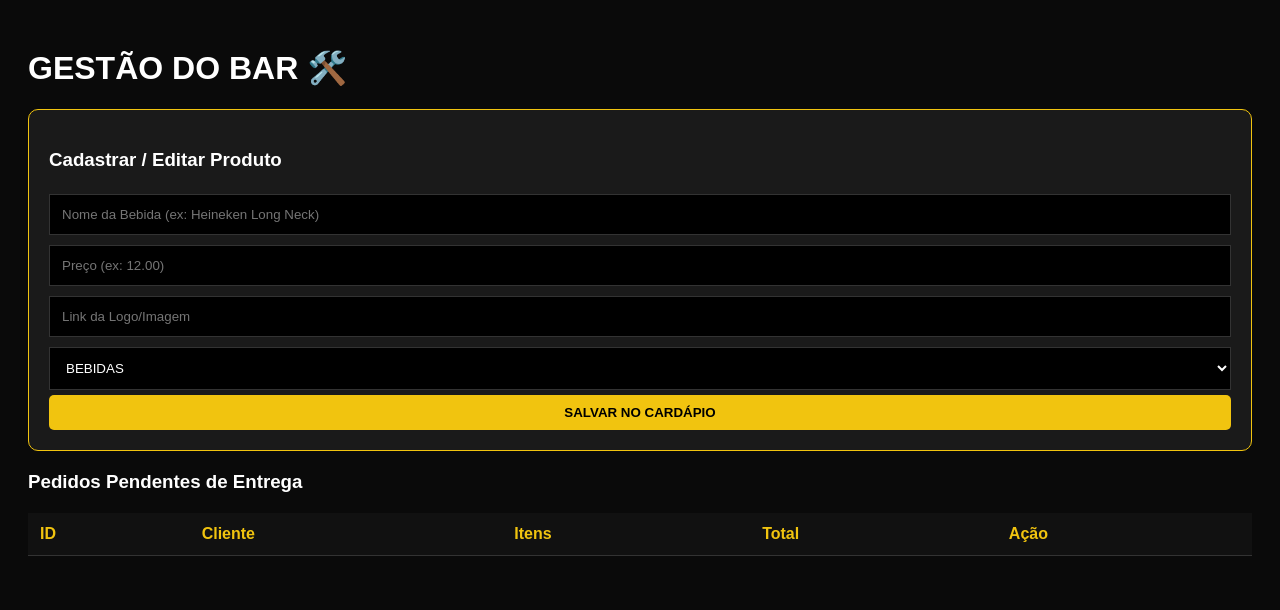
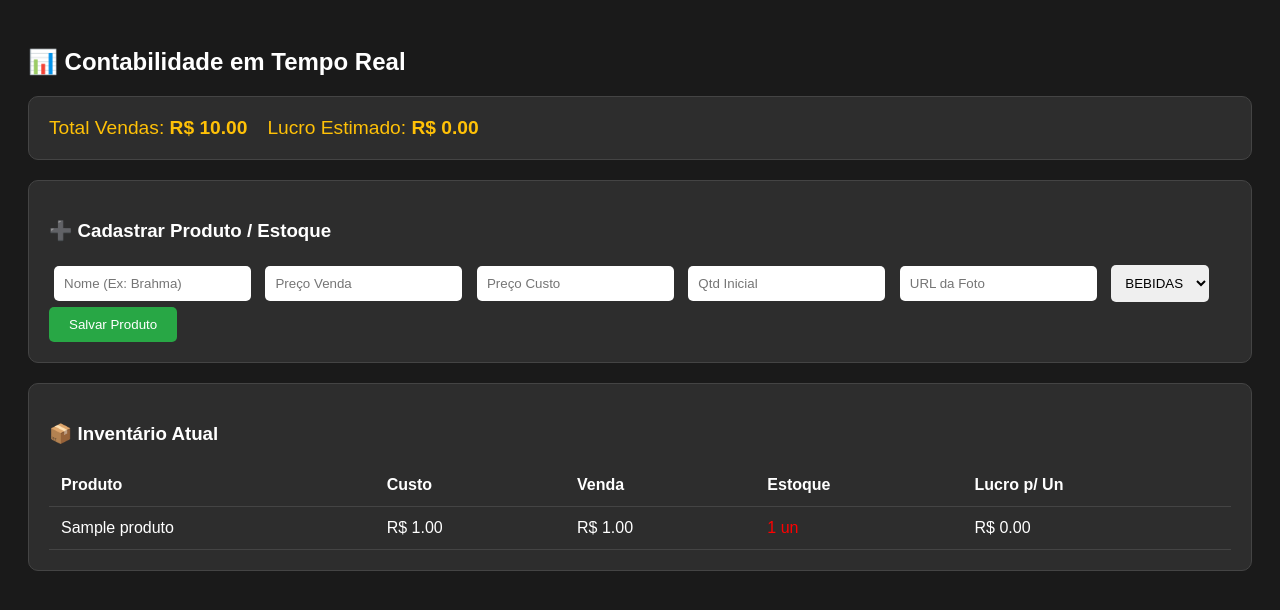
Before and after one commit to wagnerzaparolli15-ai/evento_samba, a Flask app: page /admin/bar/produtos in a window 1280 px wide. Shown: the top 610 px of the page. Run offline with Flask 3, Linux system fonts and the light colour scheme; tables that the repository leaves empty hold one stand-in row (values such as "Sample post"); lists and menus that the app fills with data are empty.

Commit message:
Inventario e Lucro Automatico

```diff
--- a/app.py
+++ b/app.py
@@ -5,12 +5,10 @@
 
 app = Flask(__name__)
 
-# --- CONFIGURAÇÃO DO BANCO DE DADOS (RENDER) ---
+# --- CONFIGURAÇÃO DO BANCO DE DADOS ---
 uri = "postgresql://db_fazcomfe_user:bo24NlcJANvGehkj97PytDoNyoiT696V@dpg-d6b4mq4hncsc7386sfag-a/db_fazcomfe?sslmode=require"
 app.config['SQLALCHEMY_DATABASE_URI'] = uri
 app.config['SQLALCHEMY_TRACK_MODIFICATIONS'] = False
-app.config['SQLALCHEMY_ENGINE_OPTIONS'] = {"pool_pre_ping": True, "pool_recycle": 300}
-
 db = SQLAlchemy(app)
 sdk = mercadopago.SDK("APP_USR-3244228687878580-021915-5528b1d97c9055fab65127d73dc1427d-24221819")
 
@@ -21,17 +19,18 @@
     nome = db.Column(db.String(100))
     telefone = db.Column(db.String(20), unique=True)
     pago = db.Column(db.Boolean, default=False)
-    utilizado = db.Column(db.Boolean, default=False)
-    mp_id = db.Column(db.String(100))
     pedidos_bar = db.relationship('PedidoBar', backref='comprador', lazy=True)
 
 class Produto(db.Model):
     __tablename__ = 'bar_produtos'
     id = db.Column(db.Integer, primary_key=True)
     nome = db.Column(db.String(100), nullable=False)
-    preco = db.Column(db.Float, nullable=False)
+    preco_venda = db.Column(db.Float, nullable=False)
+    preco_custo = db.Column(db.Float, default=0.0)
+    estoque = db.Column(db.Integer, default=0)
+    vendas_count = db.Column(db.Integer, default=0) # Quantos foram vendidos
     imagem_url = db.Column(db.String(500))
-    categoria = db.Column(db.String(50)) # BEBIDAS, COMIDA, LANCHES
+    categoria = db.Column(db.String(50))
     ativo = db.Column(db.Boolean, default=True)
 
 class PedidoBar(db.Model):
@@ -40,109 +39,18 @@
     cliente_id = db.Column(db.Integer, db.ForeignKey('cliente.id'))
     itens_resumo = db.Column(db.Text)
     valor_total = db.Column(db.Float)
-    pago = db.Column(db.Boolean, default=False)
+    pago = db.Column(db.Boolean, default=True) # Pix já cai pago
     entregue = db.Column(db.Boolean, default=False)
-    mp_id = db.Column(db.String(100))
     data = db.Column(db.DateTime, default=datetime.utcnow)
 
 with app.app_context():
     db.create_all()
 
-# --- ROTAS DE INGRESSO ---
+# --- ROTAS ---
 
 @app.route('/')
 def index():
-    # CORREÇÃO AQUI: Enviando a variável 'preco' que o index.html exige
     return render_template('index.html', preco=45.0)
-
-@app.route('/reservar', methods=['POST'])
-def reservar():
-    nome = request.form.get('nome', '').upper().strip()
-    tel = re.sub(r"\D", "", request.form.get('telefone', ''))
-    if not nome or not tel: return "Erro: Nome e telefone obrigatórios."
-
-    c = Cliente.query.filter_by(telefone=tel).first()
-    if not c:
-        c = Cliente(nome=nome, telefone=tel)
-        db.session.add(c)
-        db.session.commit()
-    return redirect(url_for('pagamento', id=c.id))
-
-@app.route('/pagamento/<int:id>')
-def pagamento(id):
-    c = Cliente.query.get_or_404(id)
-    valor = 45.0 + (c.id / 100.0)
-    pay_data = {
-        "transaction_amount": valor,
-        "description": f"Ingresso #{c.id} - {c.nome}",
-        "payment_method_id": "pix",
-        "payer": {"email": "wagnerzaparolli15@gmail.com"}
-    }
-    result = sdk.payment().create(pay_data)
-    pix = result["response"]["point_of_interaction"]["transaction_data"]
-    return render_template('pagamento.html', c=c, pix_codigo=pix["qr_code"], qrcode_base64=pix["qr_code_base64"])
-
-@app.route('/ingresso/<int:id>')
-def validar_ingresso(id):
-    c = Cliente.query.get_or_404(id)
-    if not c.pago:
-        payments = sdk.payment().search({'sort': 'date_created', 'criteria': 'desc'})['response']['results']
-        for p in payments:
-            if p['status'] == 'approved' and abs(float(p['transaction_amount']) - (45.0 + c.id/100.0)) < 0.01:
-                c.pago = True
-                db.session.commit()
-                break
-    if c.pago:
-        return redirect(url_for('recepcao', id=c.id))
-    return render_template('templates-feedback.html', tipo='aguardando', id=c.id)
-
-@app.route('/recepcao/<int:id>')
-def recepcao(id):
-    c = Cliente.query.get_or_404(id)
-    return render_template('recepcao.html', c=c)
-
-@app.route('/obrigado/<int:id>')
-def obrigado(id):
-    c = Cliente.query.get_or_404(id)
-    checkin_url = url_for('checkin', id=c.id, _external=True)
-    return render_template('obrigado.html', nome=c.nome, id_reserva=c.id, checkin_url=checkin_url)
-
-# --- SISTEMA DO BAR ---
-
-@app.route('/bar/<int:id>')
-def bar(id):
-    c = Cliente.query.get_or_404(id)
-    produtos = Produto.query.filter_by(ativo=True).all()
-    # Separação por categorias para o layout de abas
-    bebidas = [p for p in produtos if p.categoria == 'BEBIDAS']
-    comidas = [p for p in produtos if p.categoria == 'COMIDA']
-    lanches = [p for p in produtos if p.categoria == 'LANCHES']
-    return render_template('bar.html', c=c, bebidas=bebidas, comidas=comidas, lanches=lanches)
-
-@app.route('/bar/gerar_pix', methods=['POST'])
-def pix_bar():
-    dados = request.json
-    pedido = PedidoBar(cliente_id=dados['cliente_id'], itens_resumo=dados['itens'], valor_total=dados['total'])
-    db.session.add(pedido); db.session.commit()
-
-    pay_data = {
-        "transaction_amount": float(dados['total']),
-        "description": f"Bar #{pedido.id}",
-        "payment_method_id": "pix",
-        "payer": {"email": "wagnerzaparolli15@gmail.com"}
-    }
-    result = sdk.payment().create(pay_data)
-    pix = result["response"]["point_of_interaction"]["transaction_data"]
-    pedido.mp_id = str(result["response"]["id"]); db.session.commit()
-
-    return jsonify({
-        "status": "sucesso",
-        "pix_img": pix["qr_code_base64"],
-        "pix_copia": pix["qr_code"],
-        "pedido_id": pedido.id
-    })
-
-# --- ADMINISTRAÇÃO ---
 
 @app.route('/admin/bar/produtos', methods=['GET', 'POST'])
 def admin_bar_produtos():
@@ -150,7 +58,9 @@
         p_id = request.form.get('id')
         p = Produto.query.get(p_id) if p_id else Produto()
         p.nome = request.form.get('nome')
-        p.preco = float(request.form.get('preco'))
+        p.preco_venda = float(request.form.get('preco_venda'))
+        p.preco_custo = float(request.form.get('preco_custo'))
+        p.estoque = int(request.form.get('estoque'))
         p.imagem_url = request.form.get('imagem_url')
         p.categoria = request.form.get('categoria')
         if not p_id: db.session.add(p)
@@ -159,28 +69,28 @@
 
     produtos = Produto.query.all()
     pedidos_pendentes = PedidoBar.query.filter_by(entregue=False).order_by(PedidoBar.id.desc()).all()
-    return render_template('admin_bar.html', produtos=produtos, pedidos=pedidos_pendentes)
+
+    # Contabilidade automática
+    faturamento_total = sum(p.valor_total for p in PedidoBar.query.all())
+    lucro_total = sum((prod.preco_venda - prod.preco_custo) * prod.vendas_count for prod in produtos)
+
+    return render_template('admin_bar.html',
+                           produtos=produtos,
+                           pedidos=pedidos_pendentes,
+                           faturamento=faturamento_total,
+                           lucro=lucro_total)
 
 @app.route('/admin/baixa/<int:id>', methods=['POST'])
 def baixar_pedido(id):
-    p = PedidoBar.query.get_or_404(id)
-    p.entregue = True
+    pedido = PedidoBar.query.get_or_404(id)
+    pedido.entregue = True
+
+    # Baixa automática de estoque (Lógica simples por item no resumo)
+    # Para cada item no pedido, você deve subtrair manualmente ou via código.
+    # Como o resumo é texto, aqui você daria o check no que entregou.
     db.session.commit()
     return redirect(url_for('admin_bar_produtos'))
 
-@app.route('/checkin/<int:id>')
-def checkin(id):
-    c = Cliente.query.get_or_404(id)
-    c.utilizado = True; db.session.commit()
-    return render_template('templates-feedback.html', tipo='sucesso', msg=f"BEM-VINDO, {c.nome}!")
-
-@app.route('/admin/reset-total', methods=['POST', 'GET'])
-def reset_total():
-    db.drop_all()
-    db.create_all()
-    return "Banco Resetado com Sucesso!"
-
 if __name__ == '__main__':
-    # O Render usa a porta 10000 por defeito
     port = int(os.environ.get("PORT", 10000))
     app.run(host='0.0.0.0', port=port)
--- a/templates/admin_bar.html
+++ b/templates/admin_bar.html
@@ -2,53 +2,66 @@
 <html lang="pt-br">
 <head>
     <meta charset="UTF-8">
-    <title>Gestão PDV - Feijoada, Samba & Bafafá</title>
+    <title>Painel Bafafá - Inventário</title>
     <style>
-        body { background: #0a0a0a; color: white; font-family: sans-serif; padding: 20px; }
-        .box { background: #1a1a1a; padding: 20px; border-radius: 10px; border: 1px solid #f1c40f; margin-bottom: 20px; }
-        input, select { width: 100%; padding: 12px; margin: 5px 0; background: #000; border: 1px solid #333; color: #fff; box-sizing: border-box; }
-        .btn-acao { background: #f1c40f; color: black; border: none; padding: 10px; font-weight: bold; cursor: pointer; width: 100%; border-radius: 5px; }
-        table { width: 100%; border-collapse: collapse; margin-top: 20px; background: #111; }
-        th, td { padding: 12px; border-bottom: 1px solid #333; text-align: left; }
-        th { color: #f1c40f; }
-        .img-preview { width: 40px; height: 40px; object-fit: cover; border-radius: 5px; }
+        body { font-family: sans-serif; background: #1a1a1a; color: white; padding: 20px; }
+        .card { background: #2d2d2d; padding: 20px; border-radius: 10px; margin-bottom: 20px; border: 1px solid #444; }
+        input, select { padding: 10px; margin: 5px; border-radius: 5px; border: none; }
+        table { width: 100%; border-collapse: collapse; margin-top: 10px; }
+        th, td { padding: 12px; border-bottom: 1px solid #444; text-align: left; }
+        .btn { background: #28a745; color: white; border: none; padding: 10px 20px; cursor: pointer; border-radius: 5px; }
+        .resumo { display: flex; gap: 20px; font-size: 1.2em; color: #ffc107; }
     </style>
 </head>
 <body>
-    <h1>GESTÃO DO BAR 🛠️</h1>
 
-    <div class="box">
-        <h3>Cadastrar / Editar Produto</h3>
+    <h2>📊 Contabilidade em Tempo Real</h2>
+    <div class="card resumo">
+        <div>Total Vendas: <strong>R$ {{ "%.2f"|format(faturamento) }}</strong></div>
+        <div>Lucro Estimado: <strong>R$ {{ "%.2f"|format(lucro) }}</strong></div>
+    </div>
+
+    <div class="card">
+        <h3>➕ Cadastrar Produto / Estoque</h3>
         <form method="POST">
-            <input type="hidden" name="id" id="p_id">
-            <input type="text" name="nome" id="p_nome" placeholder="Nome da Bebida (ex: Heineken Long Neck)" required>
-            <input type="number" step="0.01" name="preco" id="p_preco" placeholder="Preço (ex: 12.00)" required>
-            <input type="text" name="imagem_url" id="p_img" placeholder="Link da Logo/Imagem">
-            <select name="categoria" id="p_cat">
+            <input type="text" name="nome" placeholder="Nome (Ex: Brahma)" required>
+            <input type="number" step="0.01" name="preco_venda" placeholder="Preço Venda" required>
+            <input type="number" step="0.01" name="preco_custo" placeholder="Preço Custo" required>
+            <input type="number" name="estoque" placeholder="Qtd Inicial" required>
+            <input type="text" name="imagem_url" placeholder="URL da Foto">
+            <select name="categoria">
                 <option value="BEBIDAS">BEBIDAS</option>
                 <option value="COMIDA">COMIDA</option>
-                <option value="LANCHES">LANCHES</option>
             </select>
-            <button type="submit" class="btn-acao">SALVAR NO CARDÁPIO</button>
+            <button type="submit" class="btn">Salvar Produto</button>
         </form>
     </div>
 
-    <h3>Pedidos Pendentes de Entrega</h3>
-    <table>
-        <tr><th>ID</th><th>Cliente</th><th>Itens</th><th>Total</th><th>Ação</th></tr>
-        {% for ped in pedidos if not ped.entregue %}
-        <tr>
-            <td>#{{ ped.id }}</td>
-            <td>{{ ped.comprador.nome }}</td>
-            <td>{{ ped.itens_resumo }}</td>
-            <td style="color:#f1c40f">R$ {{ "%.2f"|format(ped.valor_total) }}</td>
-            <td>
-                <form action="/admin/baixa/{{ ped.id }}" method="POST">
-                    <button class="btn-acao" style="background:#2ecc71">DAR BAIXA (ENTREGAR)</button>
-                </form>
-            </td>
-        </tr>
-        {% endfor %}
-    </table>
+    <div class="card">
+        <h3>📦 Inventário Atual</h3>
+        <table>
+            <thead>
+                <tr>
+                    <th>Produto</th>
+                    <th>Custo</th>
+                    <th>Venda</th>
+                    <th>Estoque</th>
+                    <th>Lucro p/ Un</th>
+                </tr>
+            </thead>
+            <tbody>
+                {% for p in produtos %}
+                <tr>
+                    <td>{{ p.nome }}</td>
+                    <td>R$ {{ "%.2f"|format(p.preco_custo) }}</td>
+                    <td>R$ {{ "%.2f"|format(p.preco_venda) }}</td>
+                    <td style="color: {{ 'red' if p.estoque < 10 else 'lime' }}">{{ p.estoque }} un</td>
+                    <td>R$ {{ "%.2f"|format(p.preco_venda - p.preco_custo) }}</td>
+                </tr>
+                {% endfor %}
+            </tbody>
+        </table>
+    </div>
+
 </body>
 </html>
```
